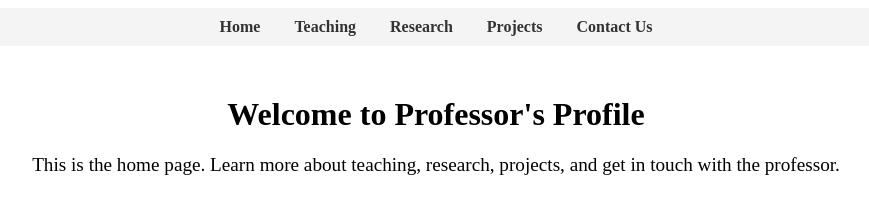
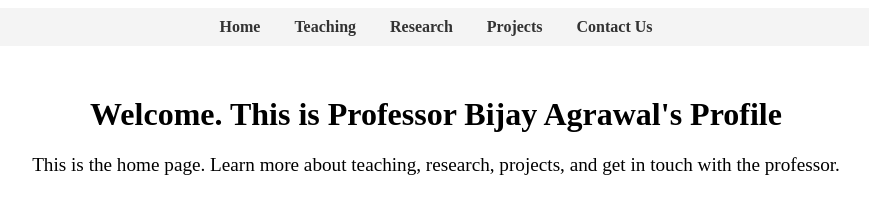
Before and after one commit to prafulla1308/prafulla1308, a plain HTML site: page index.html in a window 1280 px wide. Shown: the whole page, without its empty margins (204-1073 px from the left). Drawn offline with Linux system fonts and the light colour scheme.

Commit message:
Update index.html

```diff
--- a/index.html
+++ b/index.html
@@ -37,7 +37,7 @@
         <a href="projects.html">Projects</a>
         <a href="contact.html">Contact Us</a>
     </nav>
-    <h1>Welcome to Professor's Profile</h1>
+    <h1>Welcome. This is Professor Bijay Agrawal's Profile</h1>
     <p>This is the home page. Learn more about teaching, research, projects, and get in touch with the professor.</p>
 </body>
 </html>
```
